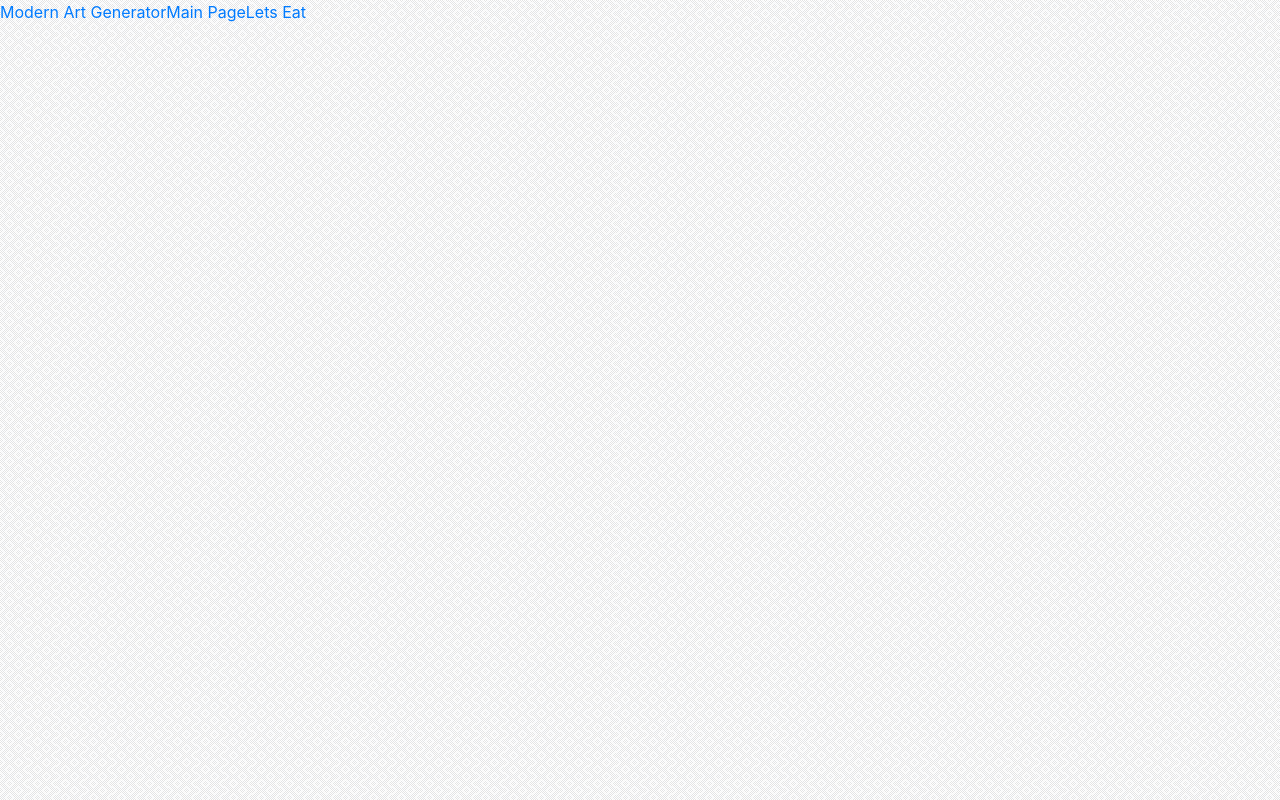
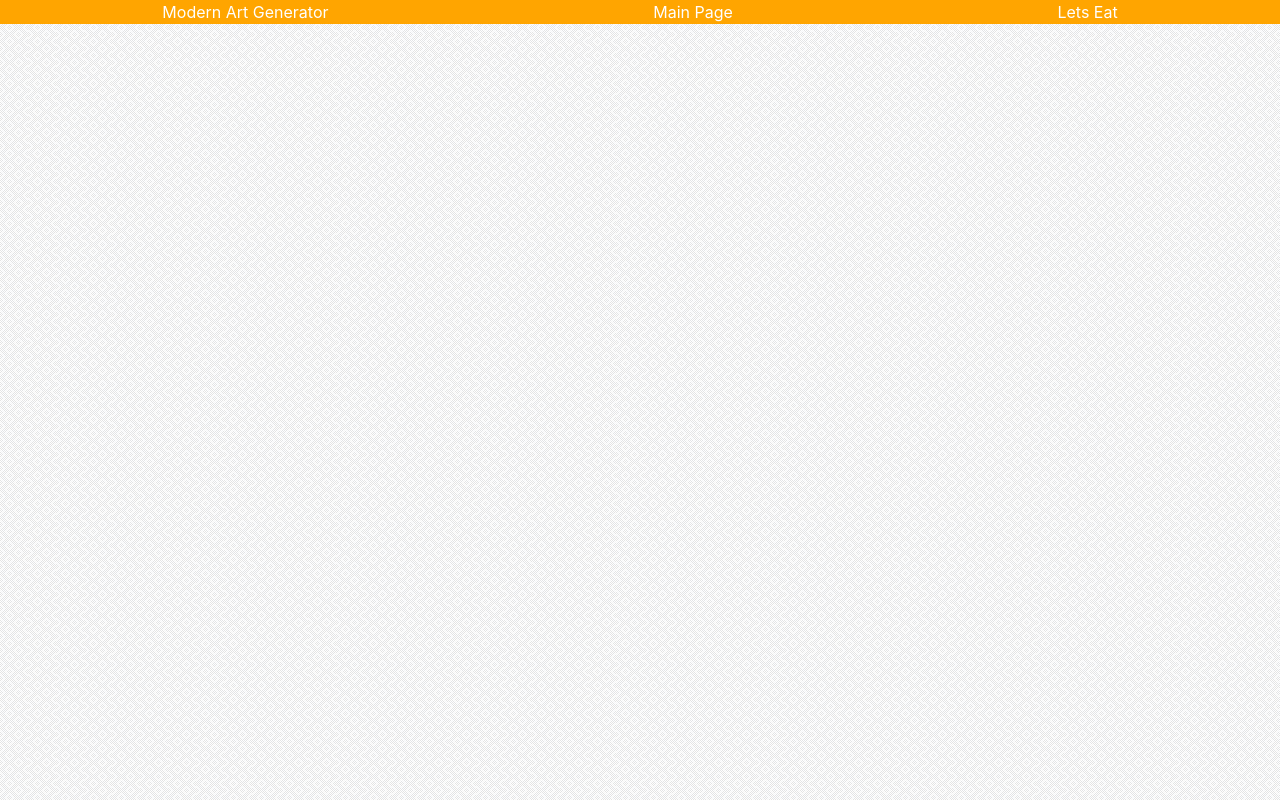
Before and after one commit to JBVenuto/reactportfolio, a React (Create React App) app: page /lights in a window 1280 px wide. Built offline with nearby package versions, Linux system fonts and the light colour scheme.

Commit message:
Added formatting to the nav on web applications description pages and created components to fill those pages

```diff
--- a/src/components/NavSlide.js
+++ b/src/components/NavSlide.js
@@ -1,14 +1,14 @@
 import React from 'react';
 
 const NavSlide = (props) => (
-    <div className="nav nav-slide">
-        <li>
+    <div className="nav nav-fill nav-slide">
+        <li className="nav-item">
             <a href={props.hrefBack}>{props.nameBack}</a>
         </li>
-        <li>
+        <li className="nav-item">
             <a href='/'>Main Page</a>
         </li>
-        <li>
+        <li className="nav-item">
             <a href={props.hrefNext}>{props.nameNext}</a>
         </li>
     </div>
--- a/src/pages/ArtGenerator.js
+++ b/src/pages/ArtGenerator.js
@@ -1,4 +1,6 @@
 import React, { Component } from 'react';
+import './main.css';
+
 import NavSlide from '../components/NavSlide';
 
 class ArtGenerator extends Component {
--- a/src/pages/LetsEat.js
+++ b/src/pages/LetsEat.js
@@ -1,4 +1,6 @@
 import React, { Component } from 'react';
+import './main.css';
+
 import NavSlide from '../components/NavSlide';
 
 class LetsEat extends Component {
--- a/src/pages/Lights.js
+++ b/src/pages/Lights.js
@@ -1,4 +1,6 @@
 import React, { Component } from 'react';
+import './main.css';
+
 import NavSlide from '../components/NavSlide';
 
 class Lights extends Component {
--- a/src/pages/Memory.js
+++ b/src/pages/Memory.js
@@ -1,4 +1,6 @@
 import React, { Component } from 'react';
+import './main.css';
+
 import NavSlide from '../components/NavSlide';
 
 class Memory extends Component {
--- a/src/pages/main.css
+++ b/src/pages/main.css
@@ -88,6 +88,13 @@ body {
   height: auto;
 }
 
+.nav-slide {
+  background-color: #FFA500;
+}
+.nav-slide a {
+  color: white;
+}
+
 @media only screen and (max-width: 992px) {
   .skills {
     display: grid;
--- a/src/pages/style.scss
+++ b/src/pages/style.scss
@@ -96,6 +96,13 @@ body{
     }
 }
 
+.nav-slide {
+    background-color: $orange;
+    a{
+        color: white;
+    }
+}
+
 // medium screens
 @media only screen and (max-width: 992px) {
     .skills {
```
Also changed, not shown: src/components/SlideDescription.js (added, +9 -0 lines), src/components/SlideLinks.js (added, +9 -0 lines), src/components/SlideName.js (added, +9 -0 lines), src/components/SlideScreenshot.js (added, +9 -0 lines), 1 other file (tests, documents, lock files or other folders).
